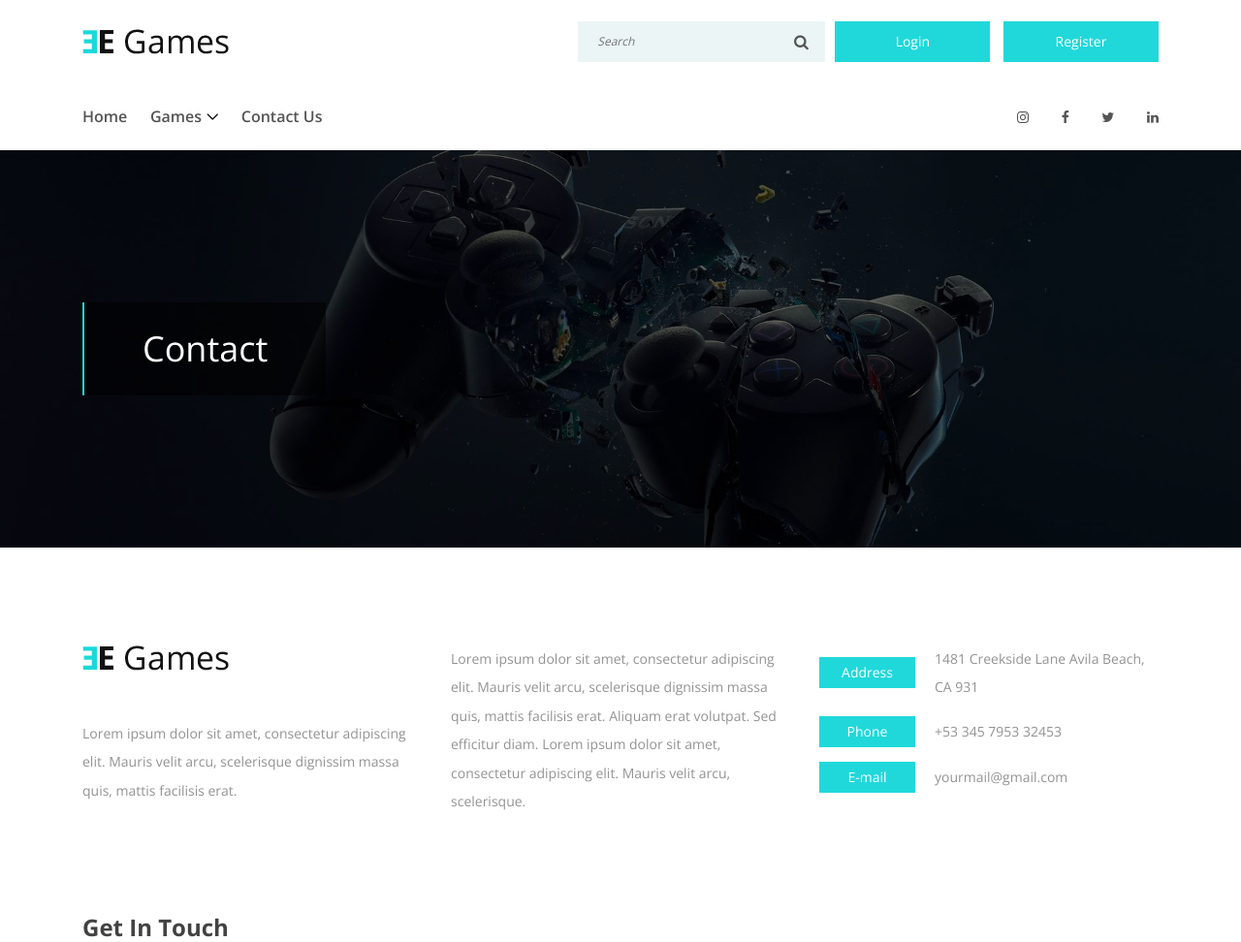
After one commit to moh-frh/eb3atli, a Django app: page /contact in a window 1280 px wide. The commit adds this page. Shown: the top 972 px of the page at 97% size. Run offline with Django 3.2, Linux system fonts and the light colour scheme; some libraries are stand-ins or nearby versions; some web fonts are replaced.

Commit message:
mazal dash

```diff
--- a/eb3atli/settings.py
+++ b/eb3atli/settings.py
@@ -11,6 +11,8 @@ https://docs.djangoproject.com/en/3.0/ref/settings/
 """
 
 import os
+
+import django_heroku
 
 # Build paths inside the project like this: os.path.join(BASE_DIR, ...)
 BASE_DIR = os.path.dirname(os.path.dirname(os.path.abspath(__file__)))
@@ -129,3 +131,6 @@ STATIC_URL = '/static/'
 STATICFILES_DIRS = (
     os.path.join(BASE_DIR, 'assets'),
 )
+
+# Activate Django-Heroku.
+django_heroku.settings(locals())
--- a/eb3atli/urls.py
+++ b/eb3atli/urls.py
@@ -17,7 +17,7 @@ from django.contrib import admin
 from django.urls import path
 from django.contrib.staticfiles.urls import staticfiles_urlpatterns
 
-from eb3atli.views import Home, Register, Get_my_games, Get_wish_games, Dashboard, Login
+from eb3atli.views import Home, Register, Get_my_games, Get_wish_games, Dashboard, Login, Contact
 
 urlpatterns = [
     path('admin/', admin.site.urls),
@@ -30,11 +30,9 @@ urlpatterns = [
     path('my_games', Get_my_games, name='my_games'),
     path('wish_games', Get_wish_games, name='wish_games'),
     path('dashboard', Dashboard, name='dashboard'),
+    path('contact', Contact, name='contactus'),
 
     # path('<int:id>/', Register, name='update'),
-
-    # path('register_my_game', Register_My_Game, name='register_my_game'),
-    # path('register_wish_game', Register_Wish_game, name='register_wish_game'),
 
 ]
 
--- a/eb3atli/views.py
+++ b/eb3atli/views.py
@@ -107,3 +107,7 @@ def Dashboard(request):
 
 
     return render(request, 'dashboard.html', context)
+
+def Contact(request):
+    context = {'title':"contact"}
+    return render(request, 'contact.html', context)
--- /dev/null
+++ b/templates/contact.html
@@ -0,0 +1,150 @@
+<!DOCTYPE html>
+<html lang="en">
+
+<head>
+    <meta charset="UTF-8">
+    <meta name="description" content="">
+    <meta http-equiv="X-UA-Compatible" content="IE=edge">
+    <meta name="viewport" content="width=device-width, initial-scale=1, shrink-to-fit=no">
+
+    <link rel="icon" href="img/core-img/favicon.ico">
+    <link rel="stylesheet" href="style.css">
+
+    <title>{{ title }}</title>
+
+</head>
+
+<body>
+    <!-- Preloader -->
+    <div class="preloader d-flex align-items-center justify-content-center">
+        <div class="spinner">
+            <div class="bounce1"></div>
+            <div class="bounce2"></div>
+            <div class="bounce3"></div>
+        </div>
+    </div>
+
+    <!-- ##### Header Area Start ##### -->
+    {% include 'to_include/header_home.html' %}
+    <!-- ##### Header Area End ##### -->
+
+    <!-- ##### Breadcrumb Area Start ##### -->
+    <section class="breadcrumb-area bg-img bg-overlay" style="background-image: url(img/bg-img/23.jpg);">
+        <div class="container h-100">
+            <div class="row h-100 align-items-center">
+                <!-- Breadcrumb Text -->
+                <div class="col-12">
+                    <div class="breadcrumb-text">
+                        <h2>Contact</h2>
+                    </div>
+                </div>
+            </div>
+        </div>
+    </section>
+    <!-- ##### Breadcrumb Area End ##### -->
+
+    <!-- ##### Contact Area Start ##### -->
+    <section class="contact-area section-padding-100">
+        <div class="container">
+            <div class="row">
+                <div class="col-12">
+                    <div class="row">
+                        <div class="col-12 col-lg-4">
+                            <div class="contact-content mb-100">
+                                <a href="#" class="mb-50 d-block"><img src="img/core-img/logo.png" alt=""></a>
+                                <p>Lorem ipsum dolor sit amet, consectetur adipiscing elit. Mauris velit arcu, scelerisque dignissim massa quis, mattis facilisis erat.</p>
+                            </div>
+                        </div>
+                        <div class="col-12 col-lg-4">
+                            <div class="contact-content mb-100">
+                                <p>Lorem ipsum dolor sit amet, consectetur adipiscing elit. Mauris velit arcu, scelerisque dignissim massa quis, mattis facilisis erat. Aliquam erat volutpat. Sed efficitur diam. Lorem ipsum dolor sit amet, consectetur adipiscing elit. Mauris velit arcu, scelerisque.</p>
+                            </div>
+                        </div>
+                        <div class="col-12 col-lg-4">
+                            <div class="contact-content mb-100">
+                                <!-- Single Contact Info -->
+                                <div class="single-contact-info d-flex align-items-center">
+                                    <div class="title">
+                                        <p>Address</p>
+                                    </div>
+                                    <p>1481 Creekside Lane Avila Beach, CA 931</p>
+                                </div>
+
+                                <!-- Single Contact Info -->
+                                <div class="single-contact-info d-flex align-items-center">
+                                    <div class="title">
+                                        <p>Phone</p>
+                                    </div>
+                                    <p>+53 345 7953 32453</p>
+                                </div>
+
+                                <!-- Single Contact Info -->
+                                <div class="single-contact-info d-flex align-items-center">
+                                    <div class="title">
+                                        <p>E-mail</p>
+                                    </div>
+                                    <p>yourmail@gmail.com</p>
+                                </div>
+                            </div>
+                        </div>
+                    </div>
+                </div>
+
+                <!-- Contact Form Area -->
+                <div class="col-12">
+                    <h4 class="mb-70">Get In Touch</h4>
+
+                    <!-- Contact Form -->
+                    <div class="contact-form-area mb-100">
+                        <form action="#" method="post">
+                            <div class="row">
+                                <div class="col-12 col-lg-6">
+                                    <input type="text" class="form-control" id="name" placeholder="Name*">
+                                </div>
+                                <div class="col-12 col-lg-6">
+                                    <input type="email" class="form-control" id="email" placeholder="Email*">
+                                </div>
+                                <div class="col-12">
+                                    <input type="text" class="form-control" id="subject" placeholder="Subject">
+                                </div>
+                                <div class="col-12">
+                                    <textarea name="message" class="form-control" id="message" cols="30" rows="10" placeholder="Message"></textarea>
+                                </div>
+                                <div class="col-12">
+                                    <button class="btn egames-btn w-100" type="submit">Send Message</button>
+                                </div>
+                            </div>
+                        </form>
+                    </div>
+                </div>
+
+                <div class="col-12">
+                    <!-- Google Maps -->
+                    <div class="map-area">
+                        <iframe src="https://www.google.com/maps/embed?pb=!1m18!1m12!1m3!1d22236.40558254599!2d-118.25292394686001!3d34.057682914027104!2m3!1f0!2f0!3f0!3m2!1i1024!2i768!4f13.1!3m3!1m2!1s0x80c2c75ddc27da13%3A0xe22fdf6f254608f4!2z4Kay4Ka4IOCmj-CmnuCnjeCmnOCnh-CmsuCnh-CmuCwg4KaV4KeN4Kav4Ka-4Kay4Ka_4Kar4KeL4Kaw4KeN4Kao4Ka_4Kav4Ka84Ka-LCDgpq7gpr7gprDgp43gppXgpr_gpqgg4Kav4KeB4KaV4KeN4Kak4Kaw4Ka-4Ka34KeN4Kaf4KeN4Kaw!5e0!3m2!1sbn!2sbd!4v1532328708137" allowfullscreen></iframe>
+                    </div>
+                </div>
+            </div>
+        </div>
+    </section>
+    <!-- ##### Contact Area End ##### -->
+
+    <!-- ##### Footer Area Start ##### -->
+        {% include 'to_include/footer_home.html' %}
+
+    <!-- ##### Footer Area End ##### -->
+
+    <!-- ##### All Javascript Script ##### -->
+    <!-- jQuery-2.2.4 js -->
+    <script src="js/jquery/jquery-2.2.4.min.js"></script>
+    <!-- Popper js -->
+    <script src="js/bootstrap/popper.min.js"></script>
+    <!-- Bootstrap js -->
+    <script src="js/bootstrap/bootstrap.min.js"></script>
+    <!-- All Plugins js -->
+    <script src="js/plugins/plugins.js"></script>
+    <!-- Active js -->
+    <script src="js/active.js"></script>
+</body>
+
+</html>
--- a/templates/to_include/footer_home.html
+++ b/templates/to_include/footer_home.html
@@ -104,4 +104,4 @@ Copyright &copy;<script>document.write(new Date().getFullYear());</script> All r
                 </div>
             </div>
         </div>
-    </footer>
+</footer>
--- a/templates/to_include/header_home.html
+++ b/templates/to_include/header_home.html
@@ -1,5 +1,4 @@
-<!-- ##### Header Area Start ##### -->
-    <header class="header-area wow fadeInDown" data-wow-delay="500ms">
+<header class="header-area wow fadeInDown" data-wow-delay="500ms">
         <!-- Top Header Area -->
         <div class="top-header-area">
             <div class="container h-100">
@@ -65,15 +64,7 @@
                                         </ul>
                                     </li>
 
-                                    <li><a href="#">Prices cuts</a>
-                                        <ul class="dropdown">
-                                            <li><a href="game-review.html">PC Games</a></li>
-                                            <li><a href="single-game-review.html">PS Games</a></li>
-                                            <li> <i class="fab fa-xbox"></i> <a href="single-game-review.html">XBOX Games</a></li>
-
-                                        </ul>
-                                    </li>
-                                    <li><a href="contact.html">Contact Us</a></li>
+                                    <li><a href="{% url 'contactus' %}">Contact Us</a></li>
                                 </ul>
                             </div>
                             <!-- Nav End -->
@@ -90,4 +81,4 @@
                 </div>
             </div>
         </div>
-    </header>
+</header>
```
Also changed, not shown: requirements.txt (added, +9 -0 lines), templates/my_games.html (+8 -2 lines), templates/wish_games.html (+7 -1 lines), assets/img/bg-img/pc.jpg (renamed from assets/img/bg-img/game2.jpg), assets/img/bg-img/ps4.jpg (renamed from assets/img/bg-img/game1.jpg), assets/img/bg-img/xbox.jpg (renamed from assets/img/bg-img/game3.jpg), package-lock.json (added), 1 other file.
